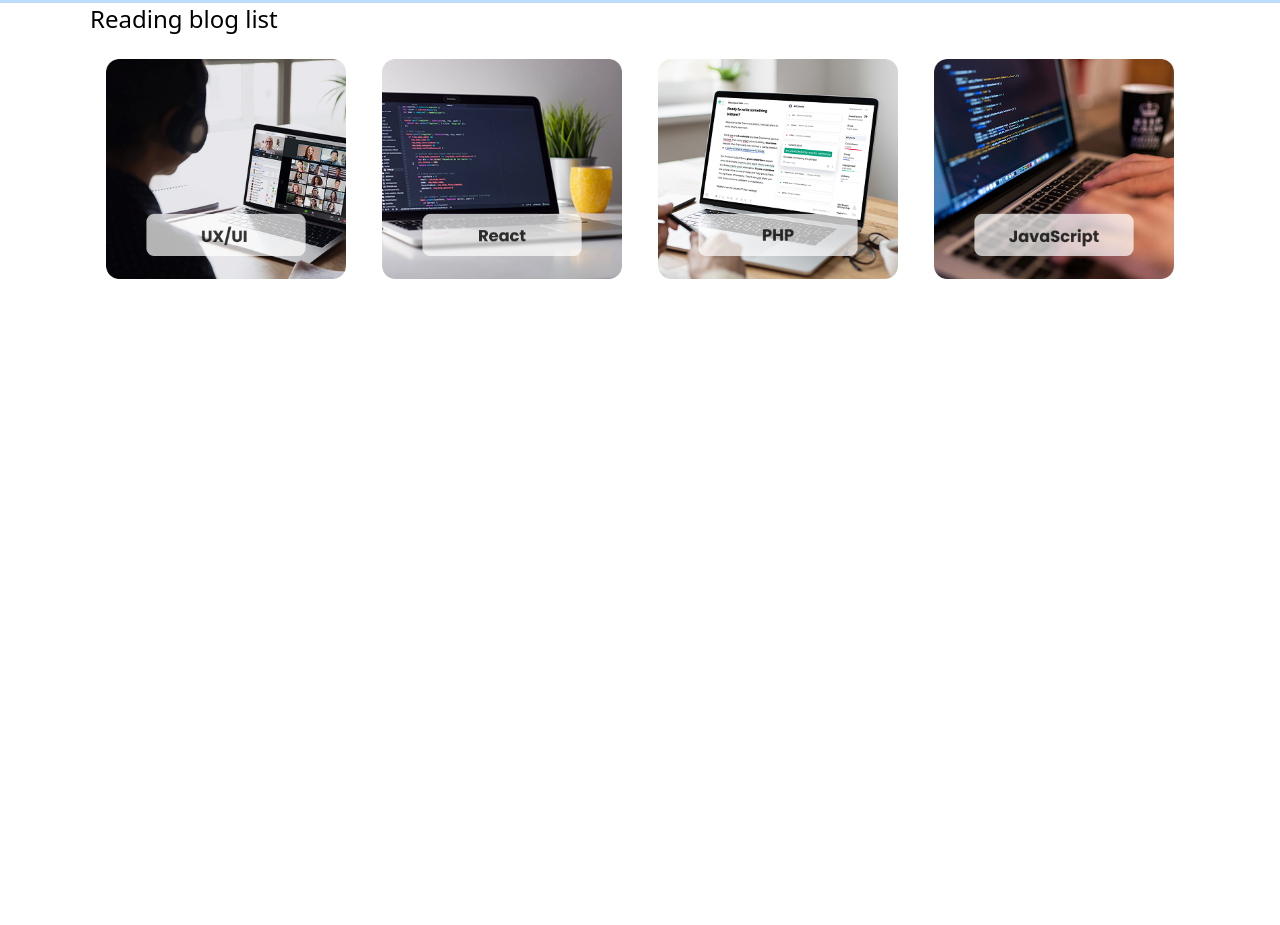
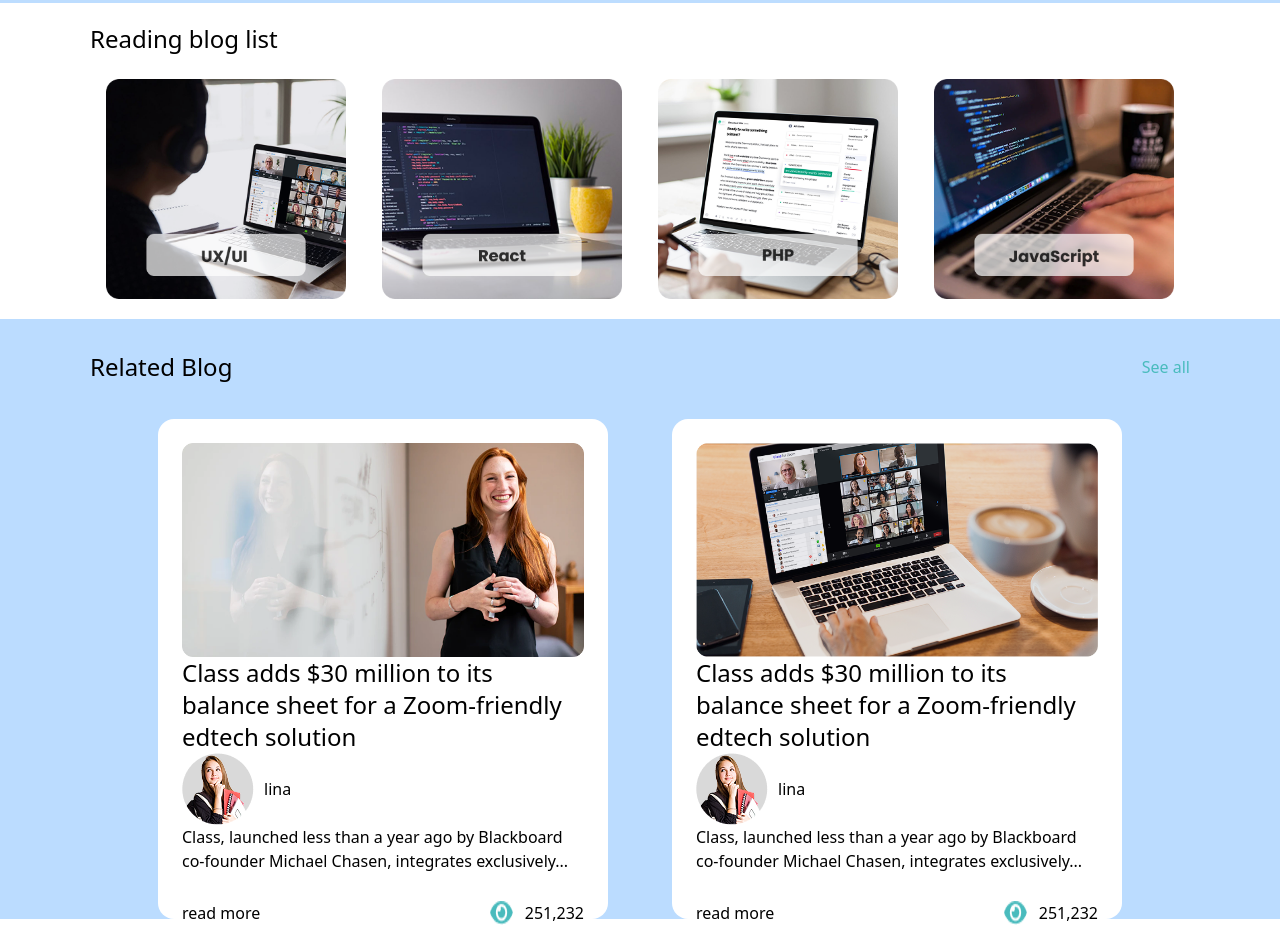
Before and after one commit to Amirkakaie/tailwind-css-learning-home-word-toct, a website: page public/index.html in a window 1280 px wide. Shown: the part 469-1394 px from the top of the page. Before the commit the page ends 800 px from the top, so only its background shows below. Drawn offline with Linux system fonts and the light colour scheme.

Commit message:
feat : related blog complate

```diff
--- a/public/index.html
+++ b/public/index.html
@@ -60,7 +60,7 @@
     </section>
 
 
-    <section class="reading-blog max-w-[1100px] m-auto">
+    <section class="reading-blog max-w-[1100px] m-auto py-5">
 
         <h2 class="font-medium text-2xl"> Reading blog list</h2>
 
@@ -78,5 +78,68 @@
 
 
     </section>
+
+    <section class="related-blog  pt-8 bg-[#9dccffb0]">
+
+        <div class="main max-w-[1100px] m-auto">
+            <div class="nav flex justify-between items-center">
+                <h3 class="font-medium text-2xl">
+                    Related Blog
+                </h3>
+                <p class="text-[#49BBBD]">See all</p>
+            </div>
+
+            <div class="content flex items-center gap-16 justify-center pt-9">
+            <div class="right w-[450px] h-[500px] bg-white rounded-2xl py-6 px-6">
+                <img src="../img/Rectangle 23.png" alt="">
+
+                <h2 class="text-2xl font-light" >Class adds $30 million to its balance sheet for a Zoom-friendly edtech solution</h2>
+
+                <div class="prof flex items-center gap-2.5">
+                    <img src="../img/Group 237.png" alt="">
+                    <p>lina</p>
+                </div>
+
+                <p>Class, launched less than a year ago by Blackboard co-founder Michael Chasen, integrates exclusively...</p>
+
+                <div class="read flex justify-between pt-7">
+                    <p>read more</p>
+                    <div class="view flex gap-3">
+                        <img src="../img/.png" alt="">
+                        <p>251,232</p>
+                    </div>
+                </div>
+            </div>
+
+            <div class="left w-[450px] h-[500px] bg-white rounded-2xl px-6 py-6">
+                <img src="../img/40.png" alt="">
+
+                <h2 class="text-2xl font-light" >
+                    Class adds $30 million to its balance sheet for a Zoom-friendly edtech solution
+                </h2>
+
+                <div class="prof flex items-center gap-2.5">
+                    <img src="../img/Group 237.png" alt="">
+                    <p>lina</p>
+                </div>
+
+                <p>Class, launched less than a year ago by Blackboard co-founder Michael Chasen, integrates exclusively...</p>
+
+                <div class="read flex justify-between pt-7">
+                    <p>read more</p>
+                    <div class="view flex gap-3">
+                        <img src="../img/.png" alt="">
+                        <p>251,232</p>
+                    </div>
+                </div>
+            </div>
+
+            </div>
+        </div>
+
+
+
+
+    </section>
 </body>
 </html>
```
Also changed, not shown: dist/output.css, img/40.png (added), img/Group 237.png (added), img/Rectangle 23.png (added), img/Rectangle 38 (2).png (added), img/Rectangle 38.png (added), img/.png (added).
